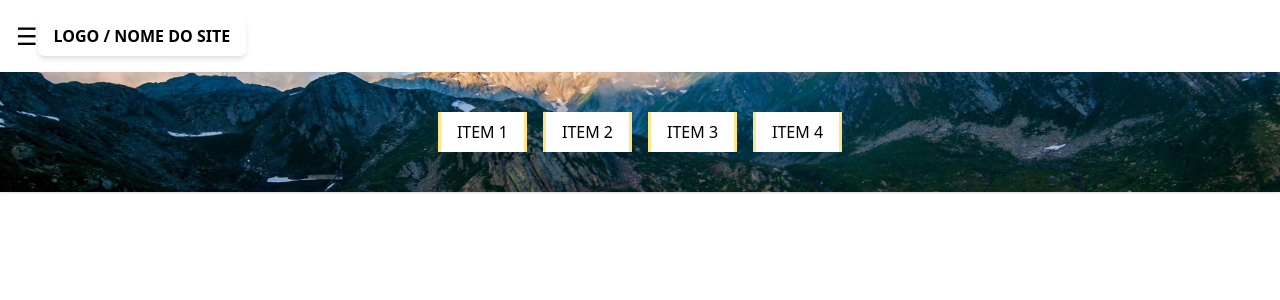
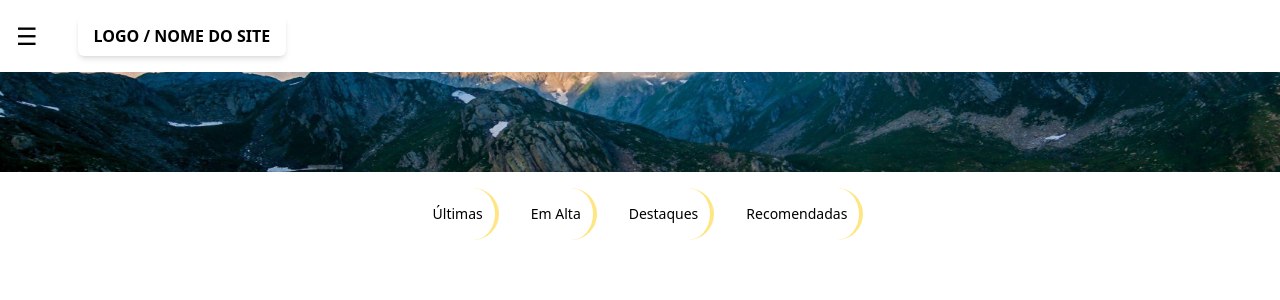
Before and after one commit to holysun1/REACT, a React (Vite) app in the folder receita/: page /news/1 in a window 1280 px wide. Shown: the top 300 px of the page. Built offline with nearby package versions, Linux system fonts and the light colour scheme.

Commit message:
feat: refactor top menu into highlights section

```diff
--- a/receita/src/Feed.jsx
+++ b/receita/src/Feed.jsx
@@ -10,16 +10,13 @@ export default function Feed({ category }) {
       : filteredNews.filter((news) => news.category === category);
 
   return (
-    <div className="space-y-8 ">
+    <div className="space-y-8">
       <section
         className="bg-white
   shadow-sm
   hover:shadow-md
   transition p-4"
       >
-        <h1 className="text-2xl font-bold border-b mb-5 text-center">
-          FEED - 1
-        </h1>
         <div className=" mb-8">
           <div className="grid grid-cols-1 sm:grid-cols-2 lg:grid-cols-4 gap-4">
             {dataToRender.map((news) => (
@@ -29,7 +26,7 @@ export default function Feed({ category }) {
         </div>
         <h2 className="text-2xl font-semibold border-b mb-5 text-center">
           {" "}
-          FEED - 2{" "}
+          FEED{" "}
         </h2>
         <div className=" mb-8">
           <div className="grid grid-cols-1 md:grid-cols-2 gap-8">
--- a/receita/src/components/Menu.jsx
+++ b/receita/src/components/Menu.jsx
@@ -20,15 +20,12 @@ const menuData = [
     subItems: ["item 4.1", "item 4.2", "item 4.3", "item 4.4"],
   },
 ];
-export default function Menu({
-  onSelectCategory,
-  activeCategory,
-  onMenuClick,
-}) {
+export default function Menu({ onMenuClick }) {
   const navigate = useNavigate();
+  const highlights = ["Últimas", "Em Alta", "Destaques", "Recomendadas"];
   return (
     <div>
-      <div className="flex items-center justify-items-center-safe py-4">
+      <div className="flex items-center justify-items-center-safe py-4 gap-x-10">
         <button onClick={onMenuClick} className="text-2xl ml-4">
           ☰
         </button>
@@ -43,40 +40,23 @@ export default function Menu({
       <header>
         {/* --------------- IMAGEM DE FUNDO --------------- */}
         <div
-          className="relative bg-cover bg-center h-[120px] shadow mb-4 w-screen "
+          className="bg-cover bg-center h-[100px]"
           style={{ backgroundImage: `url(${logo})` }}
-        >
+        />
+        <nav className="relative w-full mb-2 mt-4">
           {/* --------------- MENU SOBRE A IMAGEM  --------------- */}
-          <nav
-            className="
-        absolute
-        p-4
-        flex
-        inset-0
-        items-center
-        justify-center
-      "
-          >
-            <div
-              className="flex
-                flex-wrap
-                justify-center
-                gap-4
-                md:flex-nowrap
-              "
-            >
-              {menuData.map((item, index) => (
-                <MenuItem
-                  key={index}
-                  label={item.label}
-                  subItems={item.subItems}
-                  onSelect={onSelectCategory}
-                  isActive={activeCategory === item.label}
-                />
-              ))}
-            </div>
-          </nav>
-        </div>
+          <div className="flex flex-wrap justify-center gap-4 bg-white p ">
+            {highlights.map((item) => (
+              <button
+                key={item}
+                className="px-4 py-4 rounded-full text-sm font-medium text-black hover:text-blue-600 cursor-pointer border-r-4 border-amber-200 pr-3 transition-colors"
+                onClick={() => console.log(item)}
+              >
+                {item}
+              </button>
+            ))}
+          </div>
+        </nav>
       </header>
     </div>
   );
--- a/receita/src/data/NewsData.jsx
+++ b/receita/src/data/NewsData.jsx
@@ -46,6 +46,27 @@ const NewsData = [
     image: image4,
     featured: false, // ITEM SECUNDÁRIO - Ñ APARECE NA HOME PAGE
   },
+  {
+    id: 4,
+    title: "Notícia 1",
+    category: "ITEM 4",
+    image: image4,
+    featured: false,
+  },
+  {
+    id: 5,
+    title: "Notícia 2 ",
+    category: "ITEM 1",
+    image: image4,
+    featured: false,
+  },
+  {
+    id: 5,
+    title: "Notícia 3 ",
+    category: "ITEM 1",
+    image: image4,
+    featured: false,
+  },
 ];
 
 export default NewsData;
--- a/receita/src/pages/HomePage.jsx
+++ b/receita/src/pages/HomePage.jsx
@@ -22,7 +22,7 @@ export default function HomePage() {
   }
 
   return (
-    <div className="min-h-screen w-full flex flex-col px-4 md:px-8 lg:px-16">
+    <div className="min-h-screen flex flex-col  box-border">
       <SideMenu
         isOpen={isMenuOpen}
         setIsOpen={setIsMenuOpen}
```
